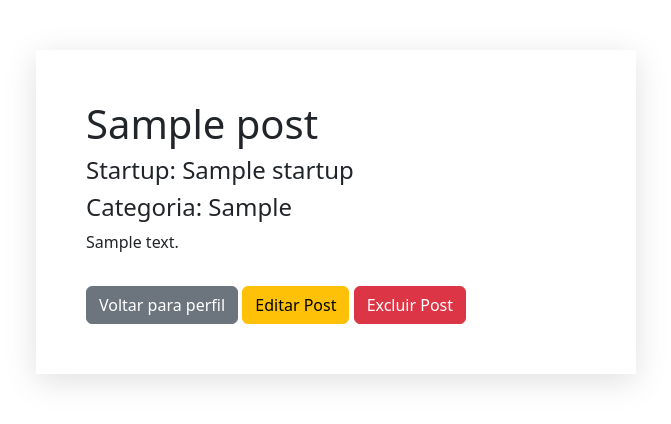
After one commit to becanmccotemig/iris, a PHP site: page /iris/myPost.php?id=1 in a window 1280 px wide. The commit adds this page. Shown: the top 424 px of the page, without its empty margins (304-975 px from the left). Run offline with PHP 8.4, Linux system fonts and the light colour scheme; the visitor is signed in with stand-in values (Sample User, id 1); tables that the repository leaves empty or names only in its code hold one stand-in row (values such as "Sample post").

Commit message:
sprint_08

```diff
--- a/project/indexStartup.php
+++ b/project/indexStartup.php
@@ -79,12 +79,15 @@ $email_startup = $_SESSION["emailStartup"];
 
                 echo "<section class='post-container'> ";
 
+
                 while($row = mysqli_fetch_assoc($result)) {
+                    $post_id = $row['id'];
+                    $url = "myPost.php?id=" . urlencode($post_id);
                     echo "
                         <div class='post'>
                             <h1> " . htmlspecialchars($row['post_title']) .  "</h1>
                             <p> " .  htmlspecialchars($row['post_description']) . " </p>
-                            <button> Ver mais </button>
+                            <a href='$url' class='btn btn-primary'>Ver mais</a>
                         </div>
                     ";
                 }
--- /dev/null
+++ b/project/myPost.php
@@ -0,0 +1,76 @@
+<?php
+// Conectar ao banco de dados (ajuste conforme necessário)
+include("database.php");
+
+// Recuperar o CNPJ da URL
+if (isset($_GET['id'])) {
+    $id = $_GET['id'];
+
+    $query = "SELECT * FROM post WHERE id = $id";
+    $result = mysqli_query($conn, $query);
+    $post = mysqli_fetch_assoc($result);
+
+    $titulo = $post['post_title'];
+    $startup = $post['startup_id'];
+    $category = $post['post_category'];
+    $body = $post['post_body'];
+
+    $query = "SELECT nomeStartup FROM startups WHERE id = $startup";
+    $result = mysqli_query($conn, $query);
+    $startup = mysqli_fetch_assoc($result);
+    $startupName = $startup['nomeStartup'];
+
+} else {
+    // Caso não haja um CNPJ na URL
+    echo "<p>Erro: Nenhum ID foi fornecido.</p>";
+    exit;
+}
+?>
+
+<!DOCTYPE html>
+<html lang="pt-br">
+<head>
+    <meta charset="UTF-8">
+    <meta http-equiv="X-UA-Compatible" content="IE=edge">
+    <meta name="viewport" content="width=device-width, initial-scale=1.0">
+    <title>Detalhes da Empresa</title>
+    <link rel="stylesheet" href="details.css">
+    <link rel="stylesheet" href="https://cdn.jsdelivr.net/npm/bootstrap@5.2.2/dist/css/bootstrap.min.css" integrity="sha384-Zenh87qX5JnK2Jl0vWa8Ck2rdkQ2Bzep5IDxbcnCeuOxjzrPF/et3URy9Bv1WTRi" crossorigin="anonymous">
+    <link rel="stylesheet" href="style.css">
+
+
+    <!-- font montserrat font-family: "Montserrat", sans-serif;  -->
+    <link rel="preconnect" href="https://fonts.googleapis.com">
+    <link rel="preconnect" href="https://fonts.gstatic.com" crossorigin>
+    <link href="https://fonts.googleapis.com/css2?family=Montserrat:ital,wght@0,100..900;1,100..900&display=swap" rel="stylesheet">
+
+    <!-- font lato font-family: "Lato", sans-serif; -->
+
+    <link rel="preconnect" href="https://fonts.googleapis.com">
+    <link rel="preconnect" href="https://fonts.gstatic.com" crossorigin>
+    <link href="https://fonts.googleapis.com/css2?family=Lato:ital,wght@0,100;0,300;0,400;0,700;0,900;1,100;1,300;1,400;1,700;1,900&family=Montserrat:ital,wght@0,100..900;1,100..900&display=swap" rel="stylesheet">
+</head>
+<body>
+
+
+
+    <div class="container">
+        <h1>  <?php echo $titulo; ?> </h1>
+            <h4> Startup: <?php echo $startupName; ?> </h4>
+            <h4> Categoria: <?php echo $category; ?> </h4>
+            <p> <?php echo $body; ?></p>
+
+
+
+            <a href="indexStartup.php" class="btn btn-secondary mt-3">Voltar para perfil </a>
+            <a href="indexStartup.php" class="btn btn-warning mt-3">Editar Post </a>
+            <a href="indexStartup.php" class="btn btn-danger mt-3">Excluir Post </a>
+    </div>
+
+
+
+    <footer class="footer">
+        <!-- Seu rodapé aqui -->
+    </footer>
+</body>
+</html>
```
Also changed, not shown: project/displayPosts.php (+7 -0 lines), project/post.php (added, +74 -0 lines), project/reset-request.php (+4 -20 lines).
